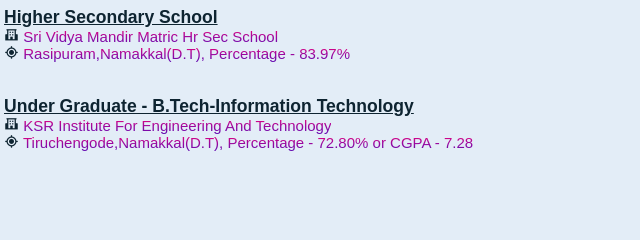
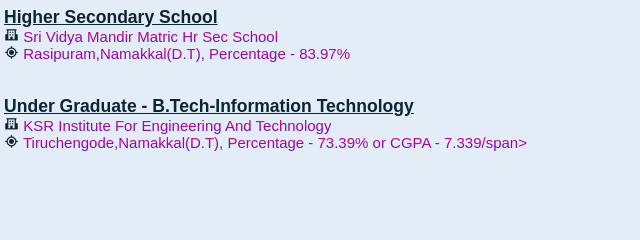
Before and after one commit to Tharneshtharun69/Personal-Portfolio, a plain HTML site: page Tharnesh R Portfolio/index.html in a window 1280 px wide. Shown: the part 1980-2220 px from the top of the page, 179-819 px from the left. Drawn offline with nearby package versions, Linux system fonts and the light colour scheme.

Commit message:
Update index.html

```diff
--- a/Tharnesh R Portfolio/index.html
+++ b/Tharnesh R Portfolio/index.html
@@ -143,7 +143,7 @@
                         <span class="education_name">KSR Institute For Engineering And Technology</span><br>
                         <i class='bx bx-current-location location_icon' ></i>
                         <span class="location_name">Tiruchengode,Namakkal(D.T),</span>
-                        <span class="school_percentage">Percentage - 72.80% or CGPA - 7.28</span>
+                        <span class="school_percentage">Percentage - 73.39% or CGPA - 7.339/span>
                     </div>
                     <div class="school_bar school_ug"></div>
                 </div>
@@ -414,4 +414,5 @@
         </footer>
         <script src="script.js"></script>
     </body>
+
 </html>
```
